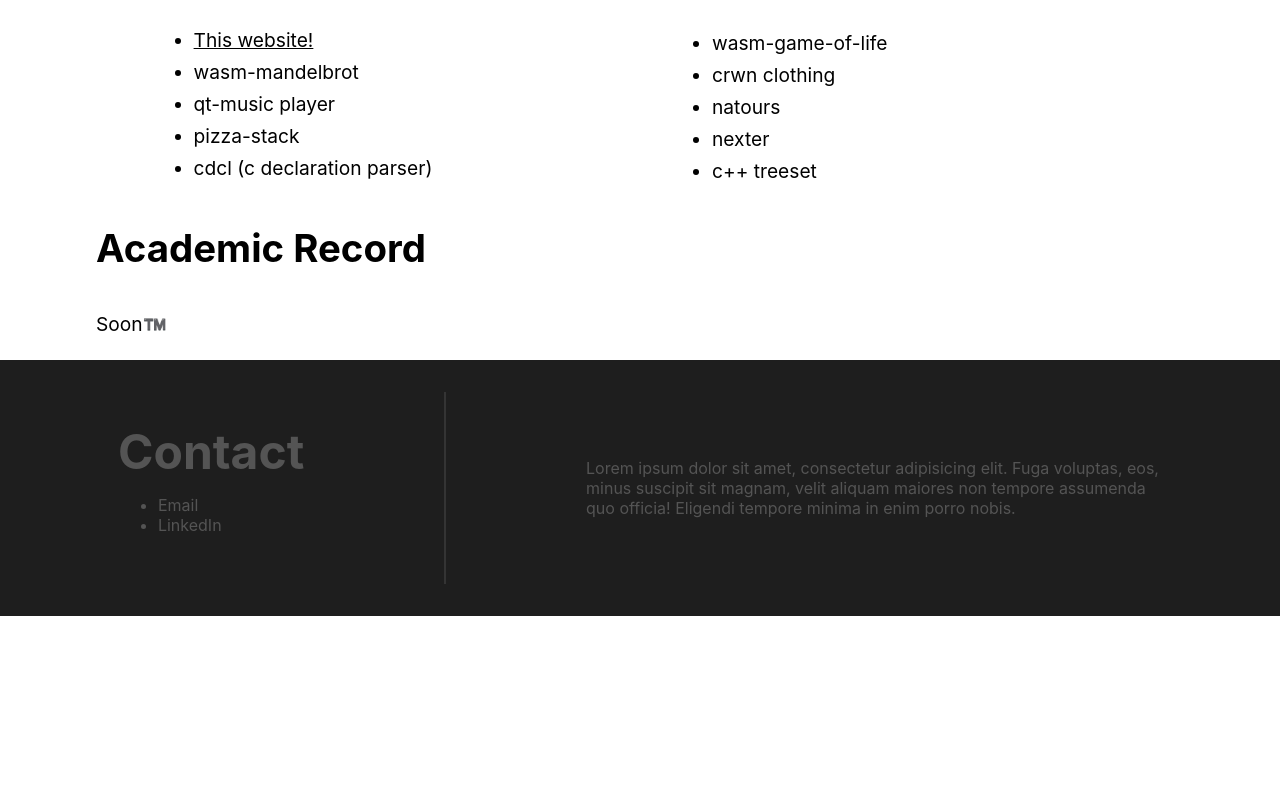
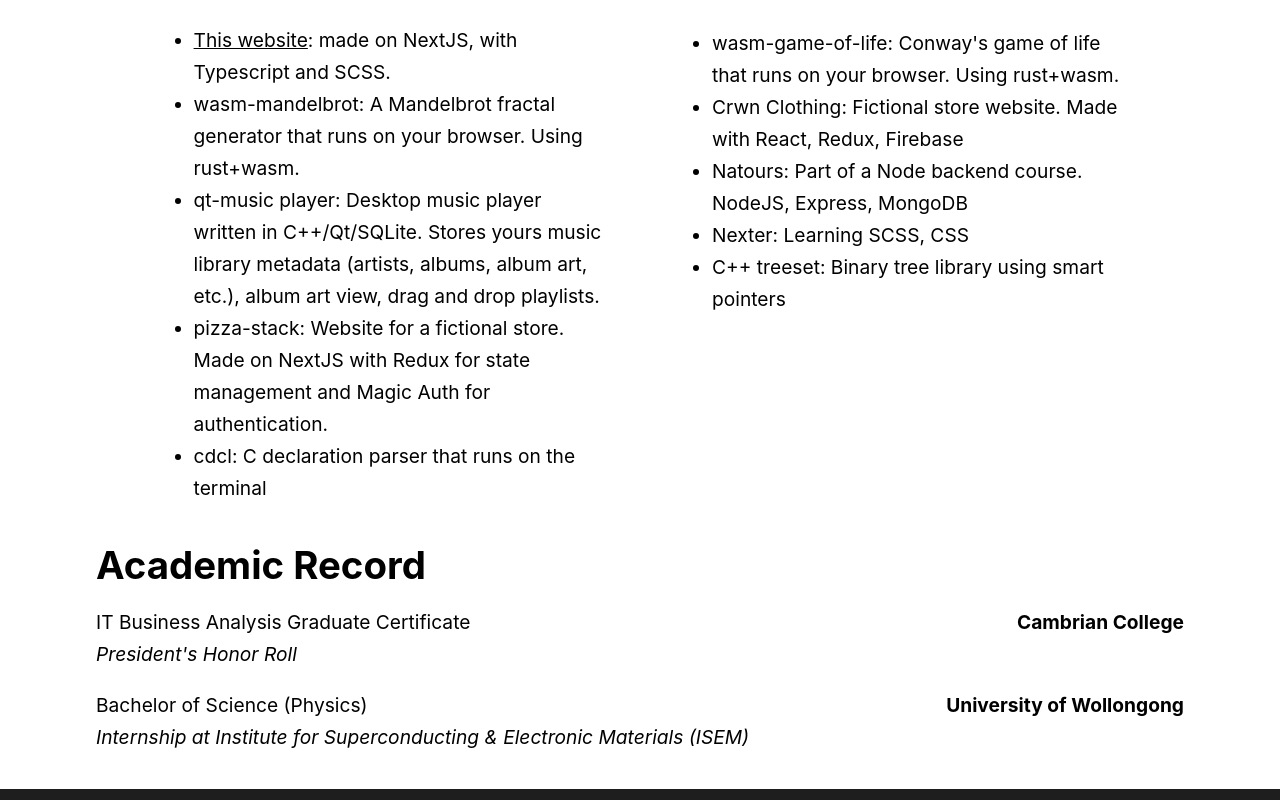
Before and after one commit to merq312/cv-page, a Next.js app: page / in a window 1280 px wide. Shown: the part 900-1700 px from the top of the page. Before the commit the page ends 1516 px from the top, so only its background shows below. Built offline with nearby package versions, Linux system fonts and the light colour scheme.

Commit message:
add content

```diff
--- a/components/footer/footer.component.tsx
+++ b/components/footer/footer.component.tsx
@@ -3,16 +3,21 @@ import styles from './footer.module.scss'
 const Footer = () => (
   <footer className={styles.footer}>
     <div className={styles.content}>
-      <h1>Contact</h1>
+      <h1 id="contact">Contact</h1>
       <ul>
-        <li>Email</li>
-        <li>LinkedIn</li>
+        <li>
+          <a href="mailto:merc312@gmail.com">Email</a>
+        </li>
+        <li>
+          <a href="https://www.linkedin.com/in/chamila-gunasena-196a9220b/">
+            LinkedIn
+          </a>
+        </li>
       </ul>
     </div>
     <div className={styles.vert_line}>&nbsp;</div>
     <div className={styles.content}>
-      Lorem ipsum dolor sit amet, consectetur adipisicing elit. Fuga voluptas,
-      eos, minus suscipit sit magnam, velit aliquam maiores non tempore
+      Lorem i eos, minus suscipit sit magnam, velit aliquam maiores non tempore
       assumenda quo officia! Eligendi tempore minima in enim porro nobis.
     </div>
   </footer>
--- a/components/footer/footer.module.scss
+++ b/components/footer/footer.module.scss
@@ -6,6 +6,8 @@
   flex-direction: row;
   justify-content: space-around;
   align-items: center;
+
+  font-size: 1.2rem;
 
   h1 {
     margin: 0;
--- a/components/header/header.component.tsx
+++ b/components/header/header.component.tsx
@@ -8,7 +8,7 @@ const Header = () => (
       <Link href="#">
         <a className={styles.link}>about</a>
       </Link>
-      <Link href="#">
+      <Link href="#contact">
         <a className={styles.link}>contact</a>
       </Link>
       <Link href="https://github.com/merq312">
--- a/pages/index.tsx
+++ b/pages/index.tsx
@@ -46,23 +46,36 @@ const Home: NextPage = () => {
           <p>
             <ul>
               <li>
-                <a href="https://github.com/merq312/cv-page">This website!</a>
+                <a href="https://github.com/merq312/cv-page">
+                  <span>This website</span>: made on NextJS, with Typescript and
+                  SCSS.
+                </a>
               </li>
               <li>
                 <a href="https://github.com/merq312/wasm-mandelbrot">
-                  wasm-mandelbrot
+                  wasm-mandelbrot: A Mandelbrot fractal generator that runs on
+                  your browser. Using rust+wasm.
                 </a>
               </li>
               <li>
                 <a href="https://github.com/merq312/qt_music_player">
-                  qt-music player
+                  qt-music player: Desktop music player written in
+                  C++/Qt/SQLite. Stores yours music library metadata (artists,
+                  albums, album art, etc.), album art view, drag and drop
+                  playlists.
                 </a>
               </li>
               <li>
-                <a href="https://github.com/merq312/pizza-stack">pizza-stack</a>
+                <a href="https://github.com/merq312/pizza-stack">
+                  pizza-stack: Website for a fictional store. Made on NextJS
+                  with Redux for state management and Magic Auth for
+                  authentication.{' '}
+                </a>
               </li>
               <li>
-                <a href="#">cdcl (c declaration parser)</a>
+                <a href="#">
+                  cdcl: C declaration parser that runs on the terminal
+                </a>
               </li>
             </ul>
           </p>
@@ -77,27 +90,52 @@ const Home: NextPage = () => {
             <ul>
               <li>
                 <a href="https://github.com/merq312/wasm-game-of-life">
-                  wasm-game-of-life
+                  wasm-game-of-life: Conway's game of life that runs on your
+                  browser. Using rust+wasm.
                 </a>
               </li>
               <li>
-                <a href="">crwn clothing</a>
+                <a href="">
+                  Crwn Clothing: Fictional store website. Made with React,
+                  Redux, Firebase
+                </a>
               </li>
               <li>
-                <a href="">natours</a>
+                <a href="">
+                  Natours: Part of a Node backend course. NodeJS, Express,
+                  MongoDB
+                </a>
               </li>
               <li>
-                <a href="">nexter</a>
+                <a href="">Nexter: Learning SCSS, CSS</a>
               </li>
               <li>
-                <a href="">c++ treeset</a>
+                <a href="">
+                  C++ treeset: Binary tree library using smart pointers
+                </a>
               </li>
             </ul>
           </p>
         </div>
       </div>
-      <h1 className={styles.title}>Academic Record</h1>
-      <p>Soon™️</p>
+      <div className={styles.academic_section}>
+        <h1 className={styles.title}>Academic Record</h1>
+        <div className={styles.list_item}>
+          <div className={styles.course}>
+            IT Business Analysis Graduate Certificate
+          </div>
+          <div className={styles.college}>Cambrian College</div>
+          <div className={styles.highlights}>President's Honor Roll</div>
+        </div>
+        <div className={styles.list_item}>
+          <div className={styles.course}>Bachelor of Science (Physics)</div>
+          <div className={styles.college}>University of Wollongong</div>
+          <div className={styles.highlights}>
+            Internship at Institute for Superconducting & Electronic Materials
+            (ISEM)
+          </div>
+        </div>
+      </div>
     </main>
   )
 }
--- a/styles/Home.module.scss
+++ b/styles/Home.module.scss
@@ -31,8 +31,7 @@
 
   div:first-of-type {
     margin-left: 1.6rem;
-
-    li:first-of-type {
+    li span:first-of-type {
       text-decoration: underline;
     }
   }
@@ -49,3 +48,27 @@
     }
   }
 }
+
+.academic_section {
+  margin-bottom: 1rem;
+  .list_item {
+    display: grid;
+    grid-template-columns: repeat(2, 1fr);
+
+    .course {
+      grid-column: 1 / 2;
+    }
+
+    .college {
+      grid-column: 2 / 3;
+      text-align: right;
+      font-weight: bold;
+    }
+
+    .highlights {
+      grid-column: 1 / 3;
+      font-style: italic;
+      padding-bottom: 1.2rem;
+    }
+  }
+}
```
